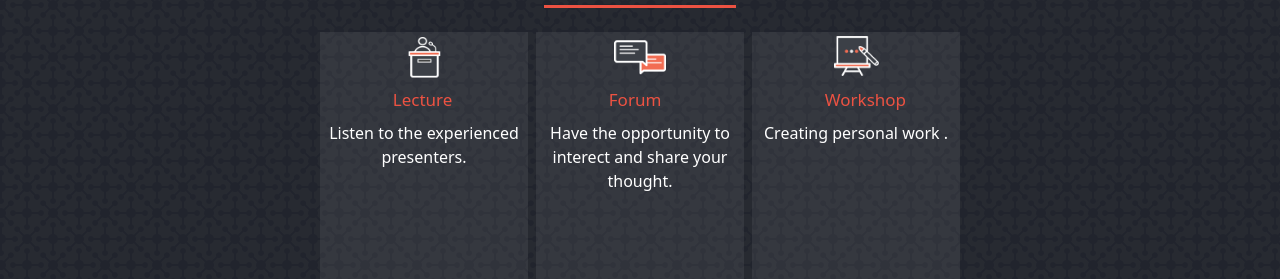
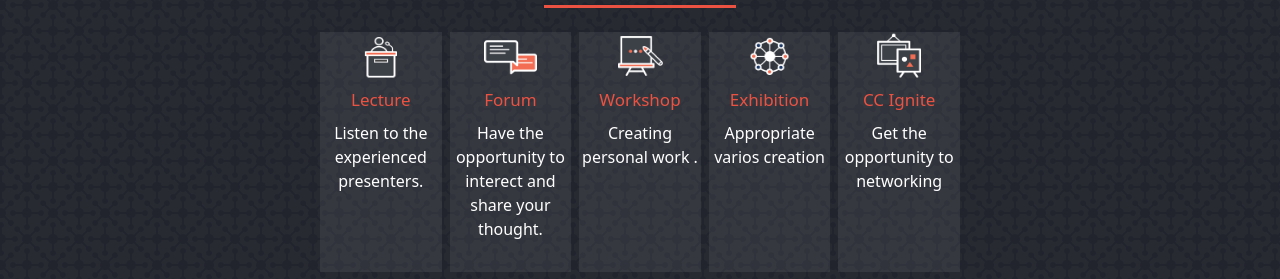
Before and after one commit to MrOmachi/e-comm-white-paper, a plain HTML site: page index.html in a window 1280 px wide. Shown: the part 505-784 px from the top of the page. Drawn offline with nearby package versions, Linux system fonts and the light colour scheme; a web font is replaced by a local one.

Commit message:
Add to the program section to be five

```diff
--- a/Sass/style.scss
+++ b/Sass/style.scss
@@ -281,7 +281,7 @@ body {
 
 @media (min-width: 765px) {
   .Program {
-    height: 270px !important;
+    height: 240px !important;
     padding: 0 !important;
     align-items: center;
   }
@@ -294,6 +294,8 @@ body {
 
   .Program h2 {
     color: #ec5242;
+    width: 100% !important;
+    text-align: center;
     padding: 0 !important;
     font-size: 1.5rem;
     font-size: 17px;
--- a/index.html
+++ b/index.html
@@ -135,6 +135,22 @@
             <h2>Workshop</h2>
             <p>Creating personal work .</p>
           </div>
+
+          <div
+            class="Program workshop d-flex flex-md-column align-items-center"
+          >
+            <img src="./img/prog4.png" alt="CC Exhibition" />
+            <h2>Exhibition</h2>
+            <p>Appropriate varios creation</p>
+          </div>
+
+          <div
+            class="Program workshop d-flex flex-md-column align-items-center"
+          >
+            <img src="./img/prog5.png" alt="cc" />
+            <h2>CC Ignite</h2>
+            <p>Get the opportunity to networking</p>
+          </div>
         </div>
 
         <div class="col-md-4 mx-auto">
```
Also changed, not shown: Sass/style.css, img/prog4.png (added), img/prog5.png (added), 1 other file.
